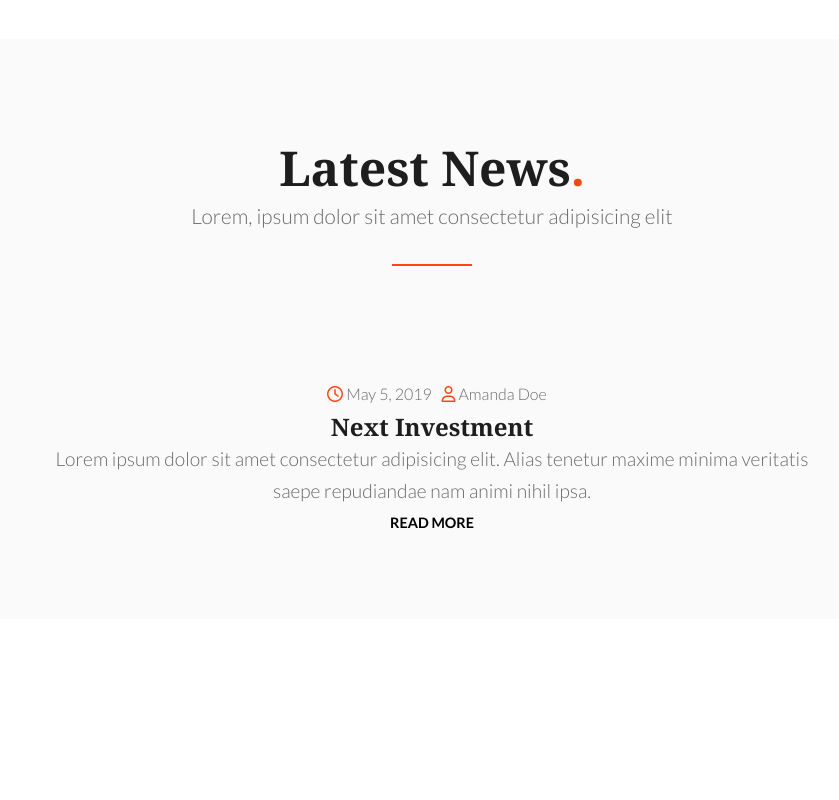
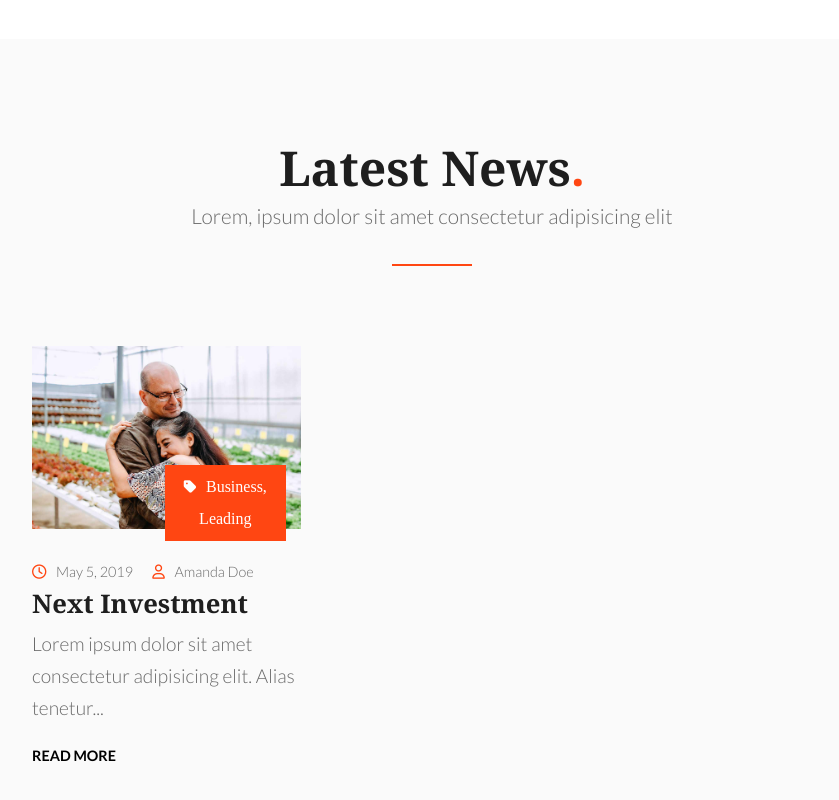
Before and after one commit to DavideIsaia/proj-html-vuejs, a Vue app: page / in a window 1280 px wide. Shown: the part 3901-4701 px from the top of the page, without its empty margins (208-1047 px from the left). Before the commit the page ends 4520 px from the top, so only its background shows below. Built offline with nearby package versions, Linux system fonts and the light colour scheme; a web font is replaced by a local one.

Commit message:
stilizzata card statica sezione news

```diff
--- a/src/components/AppMain.vue
+++ b/src/components/AppMain.vue
@@ -66,18 +66,22 @@
         <div class="line"></div>
         <div class="flex">
           <div class="card">
-            <img src="" alt="" />
+            <div class="card__top">
+              <img src="../assets/img/h1-blog-img-02.jpg" alt="" />
+              <div class="tag">
+                <i class="fas fa-tag"></i><span>Business, Leading</span>
+              </div>
+            </div>
             <div>
               <i class="far fa-clock"></i>
-              <span class="text">May 5, 2019</span>
+              <span class="text space">May 5, 2019</span>
               <i class="far fa-user"></i>
               <span class="text">Amanda Doe</span>
             </div>
             <h5 class="title bold">Next Investment</h5>
             <p class="text">
               Lorem ipsum dolor sit amet consectetur adipisicing elit. Alias
-              tenetur maxime minima veritatis saepe repudiandae nam animi nihil
-              ipsa.
+              tenetur...
             </p>
             <div class="read-more">read more</div>
           </div>
@@ -235,26 +239,49 @@ main {
       font-size: 3rem;
     }
     .card {
+      width: 30%;
       margin: 5rem 3rem;
       line-height: 2rem;
-      img {
-        width: 50%;
-        margin-bottom: 1rem;
+      text-align: left;
+      &__top {
+        position: relative;
+        img {
+          width: 100%;
+          margin-bottom: 1rem;
+        }
+        .tag {
+          position: absolute;
+          bottom: 15px;
+          right: 15px;
+          background-color: $bg-color-08;
+          width: 45%;
+          color: $txt-color-01;
+          text-align: center;
+          padding: 0.4rem;
+          i {
+            color: $txt-color-01;
+          }
+        }
       }
       .title {
-        font-size: 1.5rem;
+        font-size: 1.6rem;
       }
       .text {
-        font-size: 1rem;
+        font-size: 0.9rem;
+      }
+      .space {
+        margin-right: 1.2rem;
       }
       i {
         color: $txt-color-08;
-        margin: 0 0.2rem 0 0.6rem;
+        margin-right: 0.6rem;
+        font-size: 0.9rem;
       }
       p {
         &.text {
           font-size: 1.2rem;
           line-height: 2rem;
+          padding: 0.5rem 0 1rem;
         }
       }
     }
```
